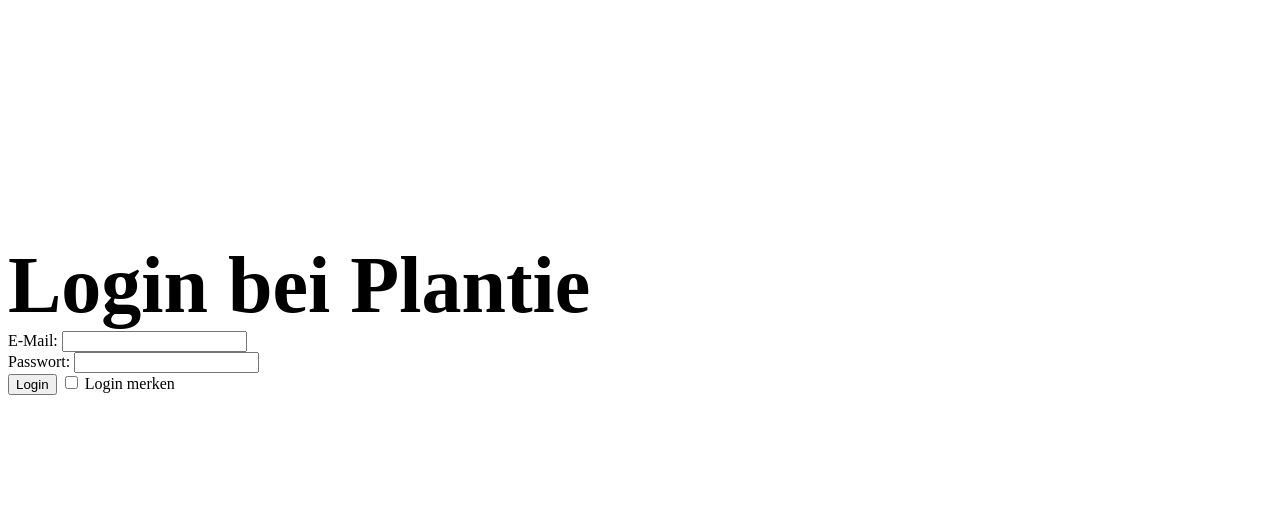
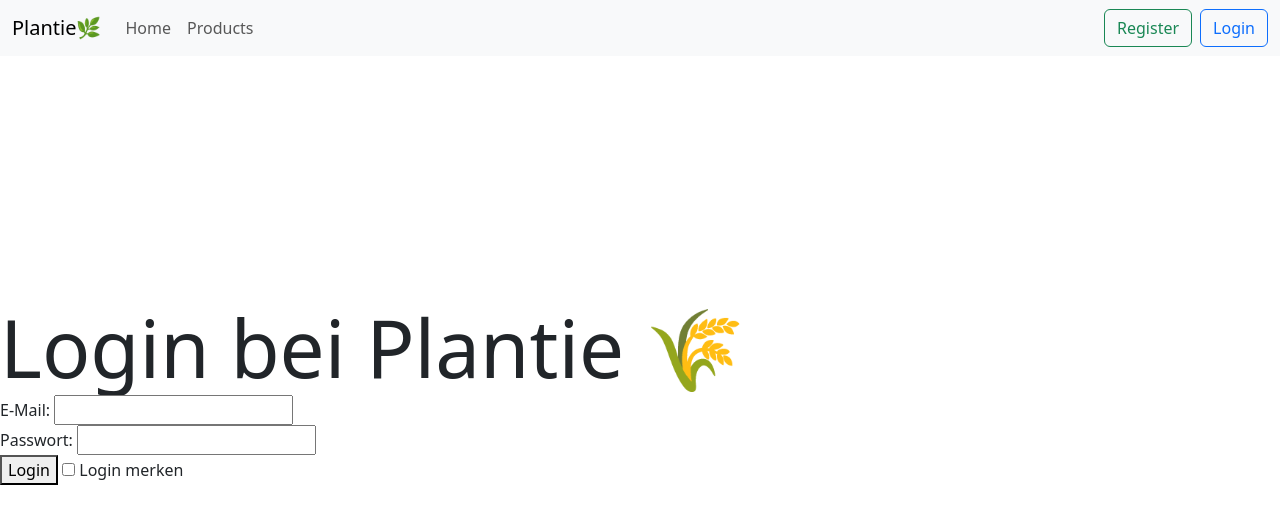
Before and after one commit to Enquaza/plantie-webshop, a website: page frontend/sites/login.html in a window 1280 px wide. Drawn offline with nearby package versions, Linux system fonts and the light colour scheme.

Commit message:
Updated Navbar

```diff
--- a/backend/app.js
+++ b/backend/app.js
@@ -47,3 +47,7 @@
 
 // Backend Server starten: npm run dev
 // Frontend Server: im dir /frontend:  http-server -p 5500
+//
+// Backend Server stoppen:
+// netstat -ano | findstr :3000
+// taskkill /PID 12345 /F
--- a/frontend/includes/nav-bar.html
+++ b/frontend/includes/nav-bar.html
@@ -1,20 +1,22 @@
 <nav class="navbar navbar-expand-lg bg-body-tertiary">
     <div class="container-fluid">
-        <a class="navbar-brand" href="#">Plantie🌿</a>
+        <a class="navbar-brand" href="/">Plantie🌿</a>
         <button class="navbar-toggler" type="button" data-bs-toggle="collapse" data-bs-target="#navbarNav" aria-controls="navbarNav" aria-expanded="false" aria-label="Toggle navigation">
             <span class="navbar-toggler-icon"></span>
         </button>
         <div class="collapse navbar-collapse" id="navbarNav">
-            <ul class="navbar-nav">
+            <ul class="navbar-nav me-auto mb-2 mb-lg-0">
                 <li class="nav-item">
-                    <button class="nav-link" onclick="window.location.href='sites/index.html'">Home</button>
+                    <a class="nav-link" href="/">Home</a>
                 </li>
                 <li class="nav-item">
-                    <button class="nav-link" onclick="window.location.href='sites/products.html'">Products</button>
+                    <a class="nav-link" href="/sites/products.html">Products</a>
                 </li>
             </ul>
-            <button onclick="window.location.href='sites/register.html'">Register</button>
-            <button onclick="window.location.href='sites/login.html'">Login</button>
+            <div class="d-flex">
+                <a class="btn btn-outline-success me-2" href="/sites/register.html">Register</a>
+                <a class="btn btn-outline-primary" href="/sites/login.html">Login</a>
+            </div>
         </div>
     </div>
 </nav>
--- /dev/null
+++ b/frontend/includes/nav-bar.js
@@ -0,0 +1,5 @@
+fetch('/includes/nav-bar.html')
+    .then(response => response.text())
+    .then(data => {
+        document.getElementById('navbar').innerHTML = data;
+    });
--- a/frontend/js/products.js
+++ b/frontend/js/products.js
@@ -20,7 +20,7 @@
             div.classList.add('product');
             div.innerHTML = `
         <h3>${p.name}</h3>
-        <img src="/images/${p.image}" alt="${p.name}" width="150">
+        <img src="/img/${p.image}" alt="${p.name}" width="150">
         <p>${p.description}</p>
         <p><strong>${p.price.toFixed(2)} €</strong></p>
         <p>⭐️ Bewertung: ${p.rating}/5</p>
--- a/frontend/js/script.js
+++ b/frontend/js/script.js
@@ -7,9 +7,3 @@
     .catch(err => {
         console.error('Fehler beim Laden:', err);
     });
-
-fetch('includes/nav-bar.html')
-    .then(response => response.text())
-    .then(data => {
-        document.getElementById('navbar').innerHTML = data;
-    });
--- a/frontend/sites/login.html
+++ b/frontend/sites/login.html
@@ -4,10 +4,12 @@
 <head>
   <meta charset="UTF-8">
   <title>Login | Plantie</title>
+  <link href="https://cdn.jsdelivr.net/npm/bootstrap@5.3.5/dist/css/bootstrap.min.css" rel="stylesheet" integrity="sha384-SgOJa3DmI69IUzQ2PVdRZhwQ+dy64/BUtbMJw1MZ8t5HZApcHrRKUc4W0kG879m7" crossorigin="anonymous">
   <link rel="stylesheet" href="/css/style.css">
 </head>
 <body>
-<h1>Login bei Plantie</h1>
+<div id="navbar"></div>
+<h1>Login bei Plantie 🌾</h1>
 
 <form id="loginForm">
   <label for="email">E-Mail:</label>
@@ -27,5 +29,6 @@
 <p id="msg"></p>
 
 <script src="/js/login.js"></script>
+<script src="/includes/nav-bar.js"></script>
 </body>
 </html>
```
Also changed, not shown: frontend/index.html (+1 -0 lines), frontend/sites/products.html (+1 -1 lines).
